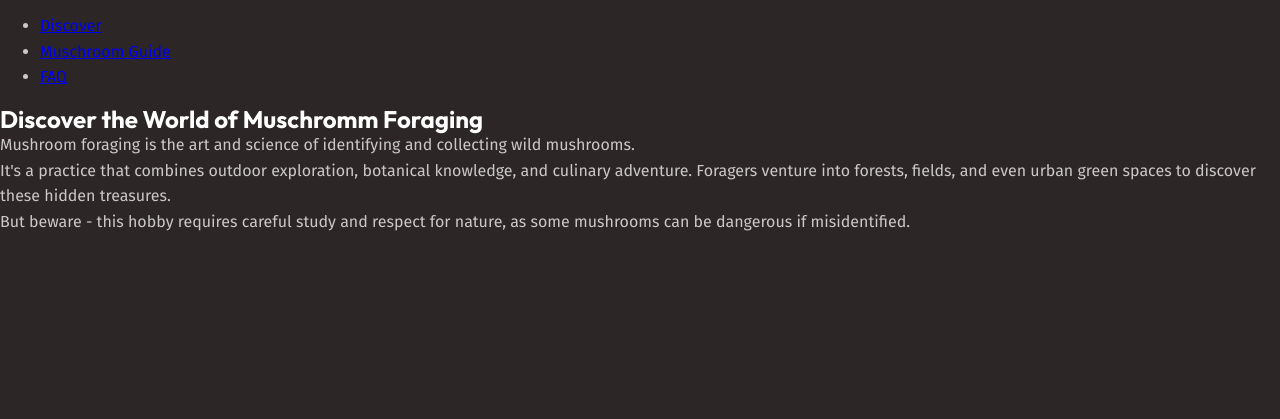
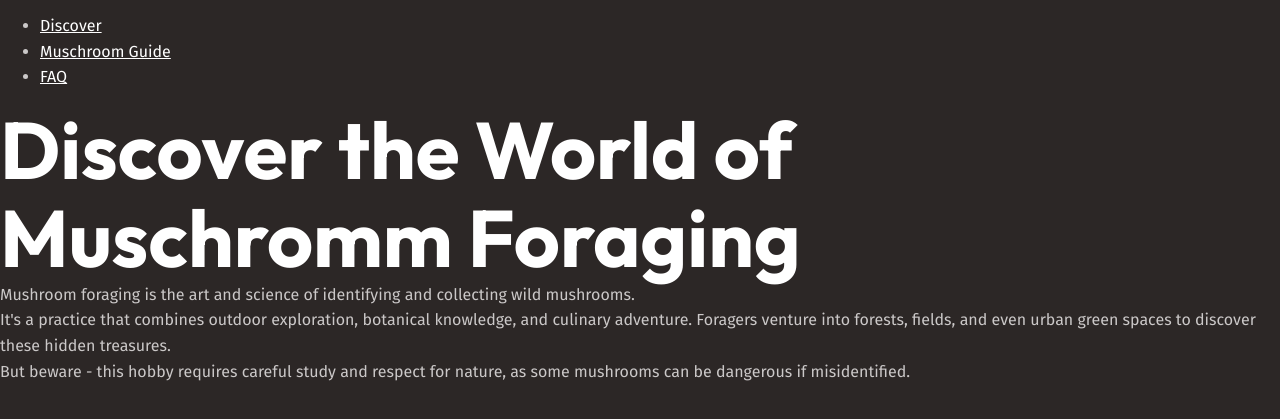
Before and after one commit to AndrzejBuleczka/advanced-cdd-fem, a plain HTML site: page index.html in a window 1280 px wide. Shown: the part 35-454 px from the top of the page. Drawn offline with Linux system fonts and the light colour scheme.

Commit message:
added further base styles

```diff
--- a/style.css
+++ b/style.css
@@ -157,8 +157,23 @@
     background-color: var(--background-main);
   }
 
-  h1, h2, h3, h4 {
+  h1,
+  h2,
+  h3,
+  h4 {
     font-family: var(--ff-heading);
     color: var(--text-high-contrast);
   }
+
+  h1 {
+    font-size: var(--font-size-heading-lg);
+  }
+
+  a {
+    color: var(--text-high-contrast)
+  }
+
+  a:hover, a:focus-visible {
+    color: var(--text-brand-light)
+  }
 }
```
